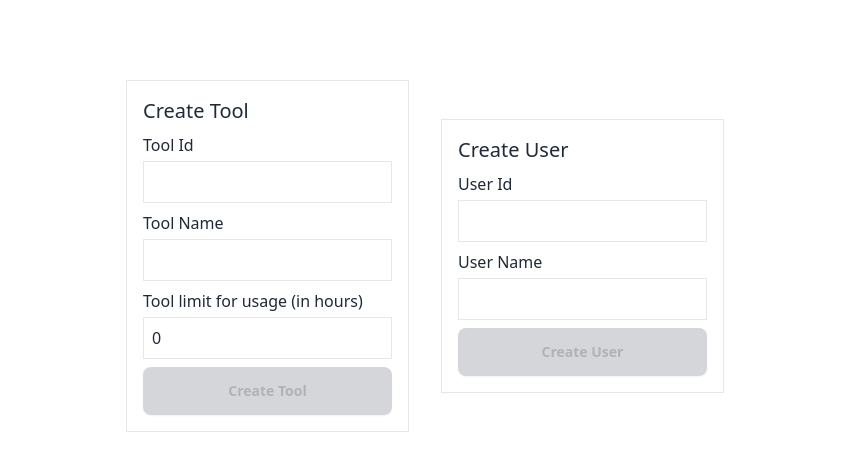
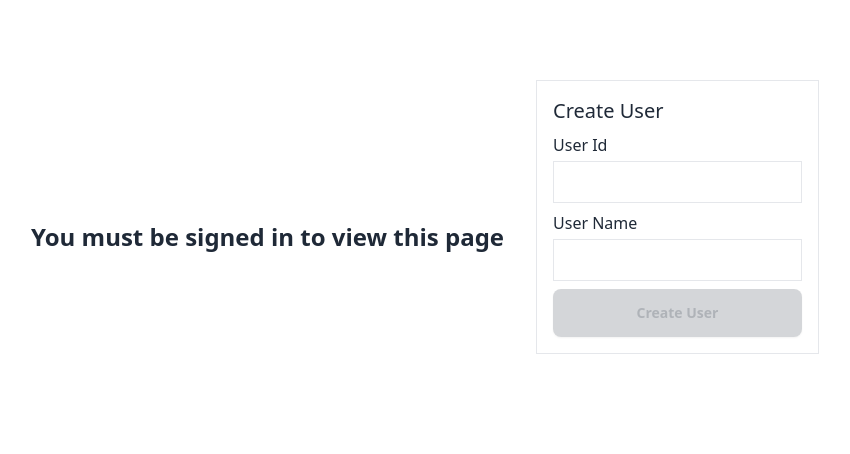
Before and after one commit to LombaxTech/ToolManagement, a Next.js app: page /admin/create in a window 1280 px wide. Shown: the top 454 px of the page, without its empty margins (215-1065 px from the left). Built offline with nearby package versions, Linux system fonts and the light colour scheme; no server answers; the database is empty.

Commit message:
limit create page to auth users only

```diff
--- a/pages/admin/create.tsx
+++ b/pages/admin/create.tsx
@@ -1,3 +1,4 @@
+import { AuthContext } from "@/context/AuthContext";
 import { users } from "@/data";
 import { db } from "@/firebase";
 import { timeEnd } from "console";
@@ -13,7 +14,7 @@ import {
   updateDoc,
 } from "firebase/firestore";
 import { useRouter } from "next/router";
-import React, { useEffect, useState } from "react";
+import React, { useContext, useEffect, useState } from "react";
 
 export default function AdminCreatePage() {
   return (
@@ -27,6 +28,8 @@ export default function AdminCreatePage() {
 }
 
 const CreateTool = () => {
+  const { user } = useContext(AuthContext);
+
   const [tools, setTools] = useState<any>([]);
 
   useEffect(() => {
@@ -87,7 +90,16 @@ const CreateTool = () => {
     }
   }, [tools, toolId, toolName]);
 
-  if (tools)
+  if (!user)
+    return (
+      <div className="flex justify-center items-center pt-10">
+        <h1 className="text-2xl font-bold">
+          You must be signed in to view this page
+        </h1>
+      </div>
+    );
+
+  if (user && tools)
     return (
       <div className="p-4 border flex flex-col gap-2">
         <h1 className="text-xl font-medium">Create Tool</h1>
```
